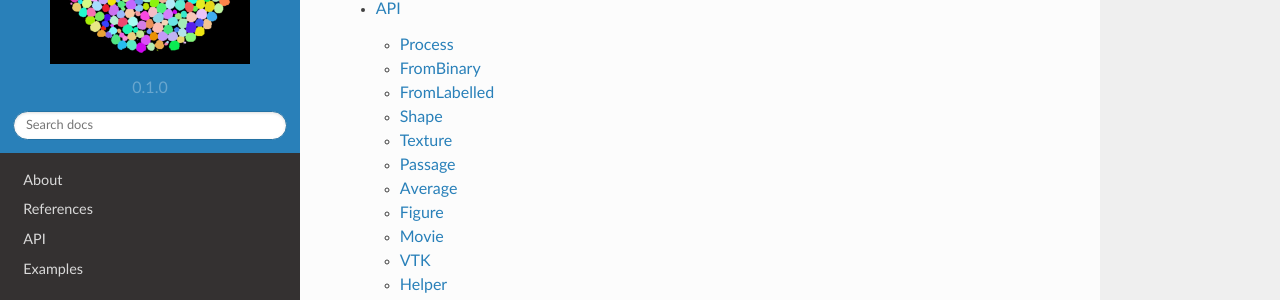
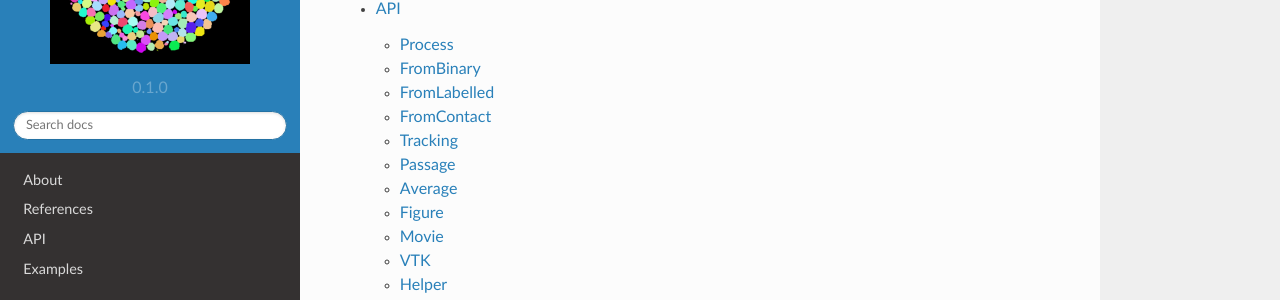
Before and after one commit to floschott/foamquant, a Sphinx documentation site: the page built from docs/source/index.rst, in a window 1280 px wide and 900 px high, scrolled down 703 px. Shown: the part 189-489 px from the top of the window. Built offline with Sphinx 7.4.7 and the Read the Docs theme 2.0.0, drawn with Linux system fonts in a browser that asks for light colours.

Commit message:
Update api.rst

```diff
--- a/docs/source/api.rst
+++ b/docs/source/api.rst
@@ -23,13 +23,13 @@ FromLabelled
 .. automodule:: FoamQuant.FromLabelled
    :members:
 
-Shape
+FromContact
 -------------------------
 
 .. automodule:: FoamQuant.FromContact
    :members:
 
-Texture
+Tracking
 -------------------------
 
 .. automodule:: FoamQuant.Tracking
```
